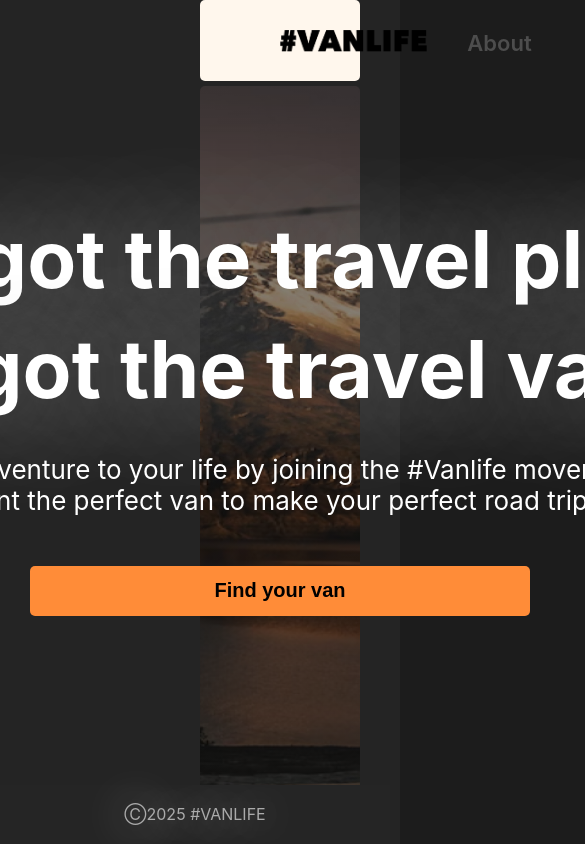
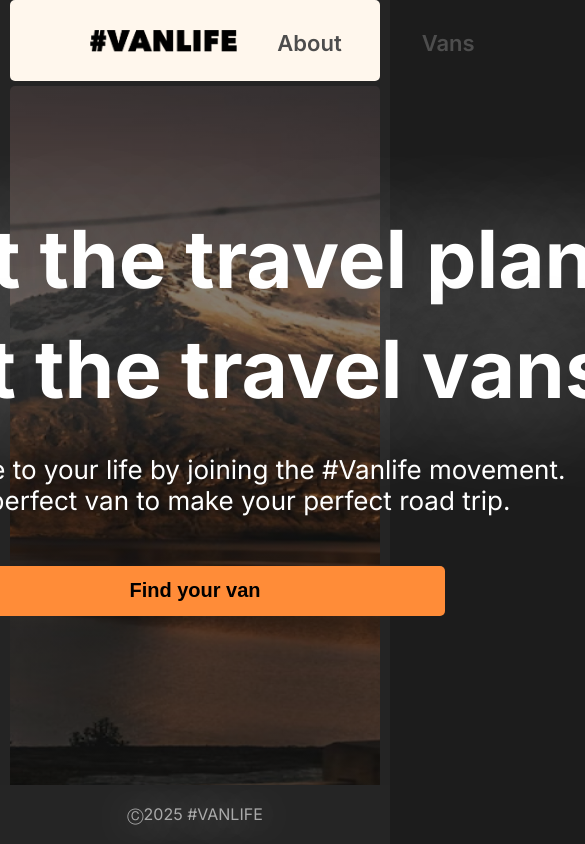
Before and after one commit to Yuvanshj/VanLife-Project, a React (Vite) app: page / in a window 390 px wide. Shown: the top 844 px of the page, 585 px wide, since content can reach past the window. Built offline with nearby package versions, Linux system fonts and the light colour scheme.

Commit message:
Responsiveness Testing

```diff
--- a/index.html
+++ b/index.html
@@ -3,6 +3,10 @@
   <head>
     <meta charset="UTF-8" />
     <meta name="viewport" content="width=device-width, initial-scale=1.0" />
+    <link rel="preconnect" href="https://fonts.googleapis.com">
+    <link rel="preconnect" href="https://fonts.gstatic.com" crossorigin>
+    <link href="https://fonts.googleapis.com/css2?family=Inter:ital,opsz,wght@0,14..32,100..900;1,14..32,100..900&display=swap" rel="stylesheet">
+
     <title> Document </title>
   </head>
   <body>
--- a/src/Components/VanCard.jsx
+++ b/src/Components/VanCard.jsx
@@ -8,12 +8,16 @@ export default function VanCard({ name , price , imageUrl , type  }){
             <img className="vanImg" src={imageUrl} alt="Vans" />
 
             <div className="vanDetails">
-                <div>
-                    <p>{name}</p>
-                    <Badge className={`badge-${type}`}>{type}</Badge>
+                <div className="vanTitleContainer">
+                    <p className="vanTitle">{name}</p>
+                    <Badge
+                        className={`badge-${type}`}>
+                            {type.charAt(0).toUpperCase() + type.slice(1)}
+                    </Badge>
                 </div>
-                <div>
-                    <p>${price}</p>
+
+                <div className="vanPriceContainer">
+                    <p className="vanPrice">${price}</p>
                     <p>/day</p>
                 </div>
             </div>
--- a/src/index.css
+++ b/src/index.css
@@ -1,6 +1,6 @@
 :root {
-  font-family: Inter, system-ui, Avenir, Helvetica, Arial, sans-serif;
-
+  font-family: "Inter", serif;
+  font-optical-sizing: auto;
   color-scheme: light dark;
   color: rgba(255, 255, 255, 0.87);
   background-color: #1C1C1C;
@@ -17,6 +17,9 @@
   gap: 0;
   border: 0;
 }
+
+@media (min-width: 1025px) {
+
 
     body{
       height: 100vh;
@@ -246,19 +249,20 @@ a{
       font-size: 32px;
       font-weight: 700;
 
-  margin-top: 60px ;
+      margin: 60px 0px 0px 30px ;
     }
 
     .badgeDiv{
-  margin-top: 34px;
+      margin: 34px 0px 0px 30px;
       display: flex;
+
     }
 
     .badge{
       background-color: #FFEAD0;
       color: #686868;
 
-   height: 35px;
+      height: 40px;
       width: 95px;
       border-radius: 5px;
 
@@ -267,12 +271,28 @@ a{
       align-items: center;
       text-align: center;
 
+      font-family: "Inter", serif;
       font-size: 16px;
-   font-weight: 500;
+      font-weight: 600;
 
       cursor: pointer;
       margin-right: 24px;
 
+    }
+
+    .badge-simple{
+      background-color: #E17654;
+      color: #FFEAD0;
+    }
+
+    .badge-rugged{
+      background-color: #115E59;
+      color: #FFEAD0;
+    }
+
+    .badge-luxury{
+      background-color: #161616;
+      color: #FFEAD0;
     }
 
     .vanContainer{
@@ -285,17 +305,47 @@ a{
 
     .vanCard{
       margin: 30px;
+      padding: 10px;
     }
 
-.vanImg{
+    .vanCard > .vanImg{
       width: 100%;
       max-height: 230px;
       object-fit: cover;
       border-radius: 5px;
+
+      margin-bottom: 10px;
     }
 
+    .vanDetails{
+      display: flex;
+      justify-content: space-between;
+    }
 
+    .vanTitleContainer{
+      display: flex;
+      flex-direction: column;
+      justify-content: space-between;
+    }
 
+    .vanTitle{
+      font-size: 20px;
+      font-weight:500;
+
+      margin-bottom: 10px;
+      padding: 1px;
+    }
+
+    .vanPrice{
+      font-size: 20px;
+      font-weight:500;
+
+      margin-top: 3px;
+    }
+
+    .vanPriceContainer{
+      /* line-height: 15px; */
+    }
 
     .footer{
       height: 7vh;
@@ -319,3 +369,363 @@ a{
     .footer > div{
       text-shadow: 1px 1px 45px rgb(255, 255, 255);
     }
+
+}
+
+
+@media (max-width: 480px) {
+  body{
+    height: 100vh;
+    background-color: #242424;
+    padding: 0px 10px;
+  }
+
+  a{
+    text-decoration: none;
+    color: #4D4D4D;
+  }
+
+  .navbar{
+    padding: 30px 80px 25px 80px;
+    margin-bottom: 5px;
+
+    background-color: #FFF7ED;
+
+    display: flex;
+    justify-content: space-between;
+    align-items: center;
+
+    border-radius: 5px;
+  }
+
+  .logoImg{
+    height: 22px;
+  }
+
+  .linkContainer{
+    /* min-width: 150px;
+    max-width: 500px; */
+    display: flex;
+    justify-content: space-between;
+
+  }
+
+  .link{
+    font-size: 22px;
+    font-weight: 600;
+
+    color: #4D4D4D;
+
+    margin: 0px 40px;
+    transition: transform .1s ease-in-out;
+  }
+
+  .link:hover {
+    transform: translate(0px, -4px);
+    text-decoration: underline;
+  }
+
+  .main1{
+    height: 81.5vh;
+    background-color: #FFF7ED;
+
+    padding: 0px 80px 20px 80px;
+
+    background: linear-gradient( rgba(0, 0, 0, 0.5), rgba(0, 0, 0, 0.5) ), url(./Assets/Home/image54.jpg) ;
+
+
+    background-position: center;
+    background-repeat: no-repeat;
+    background-size: cover;
+    border-radius: 5px;
+
+    color: white;
+
+    display: flex;
+    justify-content: center;
+    align-items: center;
+    /* flex-direction: column; */
+
+  }
+
+  .mainContainer{
+    /* border: 5px dashed white; */
+
+    display: flex;
+    /* justify-content: center; */
+    align-items: center;
+    flex-direction: column;
+    padding: 0px 40px 40px 40px;
+  }
+
+  .mainContainer > h1 {
+    color: #FFFFFF;
+    font-size: 80px;
+    line-height: 110px;
+
+
+    width: 1000px;
+    display: flex;
+    justify-content: center;
+    align-items: center;
+
+    text-align: center;
+
+    padding: 0px 0px 30px 0px;
+
+    text-shadow: 1px 1px 100px rgb(172, 172, 172);
+
+  }
+
+  .mainContainer > p{
+    font-size: 26px;
+    width: 800px;
+    padding:  0px 0px 50px 0px;
+    text-align: center;
+  }
+
+  #mainBtn{
+    width: 500px;
+    height: 50px;
+
+    background-color: #FF8C38;
+    border-radius: 5px;
+    font-size: 20px;
+    font-weight: 800;
+    cursor: pointer;
+  }
+
+  .main2{
+    height: 81.5vh;
+    background-color: #FFF7ED;
+    color: black;
+    border-radius: 5px;
+
+
+    padding: 0px 120px 20px 120px;
+
+    display: flex;
+    justify-content: center;
+    align-items: center;
+
+  }
+
+  .main2 > div{
+
+    height: 520px;
+    width: 530px;
+
+    display: flex;
+    /* justify-content: center; */
+    align-items: center;
+
+    flex-direction: column;
+  }
+
+  .main2 > img{
+    height: 500px;
+    width: 670px;
+    object-fit: cover;
+
+    border-radius: 30px;
+
+    margin-right: 110px;
+  }
+
+  .main2 > div > h1{
+    font-size: 32px;
+    font-weight: bold;
+
+    margin-bottom: 32px;
+
+  }
+
+  .main2 > div > p{
+    font-size: 18px;
+    margin-bottom: 26px;
+
+    font-weight: 500;
+  }
+
+  .main2 > div > .exploreDiv{
+    width: 85%;
+    background-color: #FFCC8D;
+
+    padding: 26px 37px;
+
+    border-radius: 5px;
+  }
+
+  .exploreDiv > #btnTitle{
+    color: #161616;
+    font-size: 28px;
+
+    font-weight: 700;
+
+    width: 400px;
+
+    line-height: 40px;
+
+    margin-bottom: 20px;
+  }
+
+  .main2 > div > .exploreDiv > #link > button{
+    height: 55px;
+    width: 200px;
+
+    background-color: #161616;
+    color: #FFFFFF;
+
+    border-radius: 10px;
+
+    font-size: 16px;
+    font-weight: 600;
+  }
+
+  .main3{
+    /* height: 81.5vh; */
+    background-color: #FFF7ED;
+    color: black;
+    border-radius: 5px;
+
+
+    padding: 0px 100px 86px 80px;
+
+    display: flex;
+    /* justify-content: center; */
+    /* align-items: center; */
+
+    flex-direction: column;
+  }
+
+  .main3 > h1{
+    font-size: 32px;
+    font-weight: 700;
+
+    margin: 60px 0px 0px 30px ;
+  }
+
+  .badgeDiv{
+    margin: 34px 0px 0px 30px;
+    display: flex;
+
+  }
+
+  .badge{
+    background-color: #FFEAD0;
+    color: #686868;
+
+    height: 40px;
+    width: 95px;
+    border-radius: 5px;
+
+    display: flex;
+    justify-content: center;
+    align-items: center;
+    text-align: center;
+
+    font-family: "Inter", serif;
+    font-size: 16px;
+    font-weight: 600;
+
+    cursor: pointer;
+    margin-right: 24px;
+
+  }
+
+  .badge-simple{
+    background-color: #E17654;
+    color: #FFEAD0;
+  }
+
+  .badge-rugged{
+    background-color: #115E59;
+    color: #FFEAD0;
+  }
+
+  .badge-luxury{
+    background-color: #161616;
+    color: #FFEAD0;
+  }
+
+  .vanContainer{
+    display: flex;
+    flex-wrap: wrap;
+    margin-top: 35px;
+    gap: 50px;
+    flex: 1;
+  }
+
+  .vanCard{
+    margin: 30px;
+    padding: 10px;
+  }
+
+  .vanCard > .vanImg{
+    width: 100%;
+    max-height: 230px;
+    object-fit: cover;
+    border-radius: 5px;
+
+    margin-bottom: 10px;
+  }
+
+  .vanDetails{
+    display: flex;
+    justify-content: space-between;
+  }
+
+  .vanTitleContainer{
+    display: flex;
+    flex-direction: column;
+    justify-content: space-between;
+  }
+
+  .vanTitle{
+    font-size: 20px;
+    font-weight:500;
+
+    margin-bottom: 10px;
+    padding: 1px;
+  }
+
+  .vanPrice{
+    font-size: 20px;
+    font-weight:500;
+
+    margin-top: 3px;
+  }
+
+  .vanPriceContainer{
+    /* line-height: 15px; */
+  }
+
+  .footer{
+    height: 7vh;
+
+    display: flex;
+    justify-content: center;
+    align-items: center;
+
+    font-size: 16px;
+
+    width: 100%;
+
+    position: fixed;
+    bottom: 0;
+    left: 0;
+
+    color: #AAAAAA;
+    background-color: #252525;
+  }
+
+  .footer > div{
+    text-shadow: 1px 1px 45px rgb(255, 255, 255);
+  }
+
+ }
+
+
+@media (max-width: 1024px) {
+
+ }
```
Lines whose indentation alone changed are shown as unchanged.
